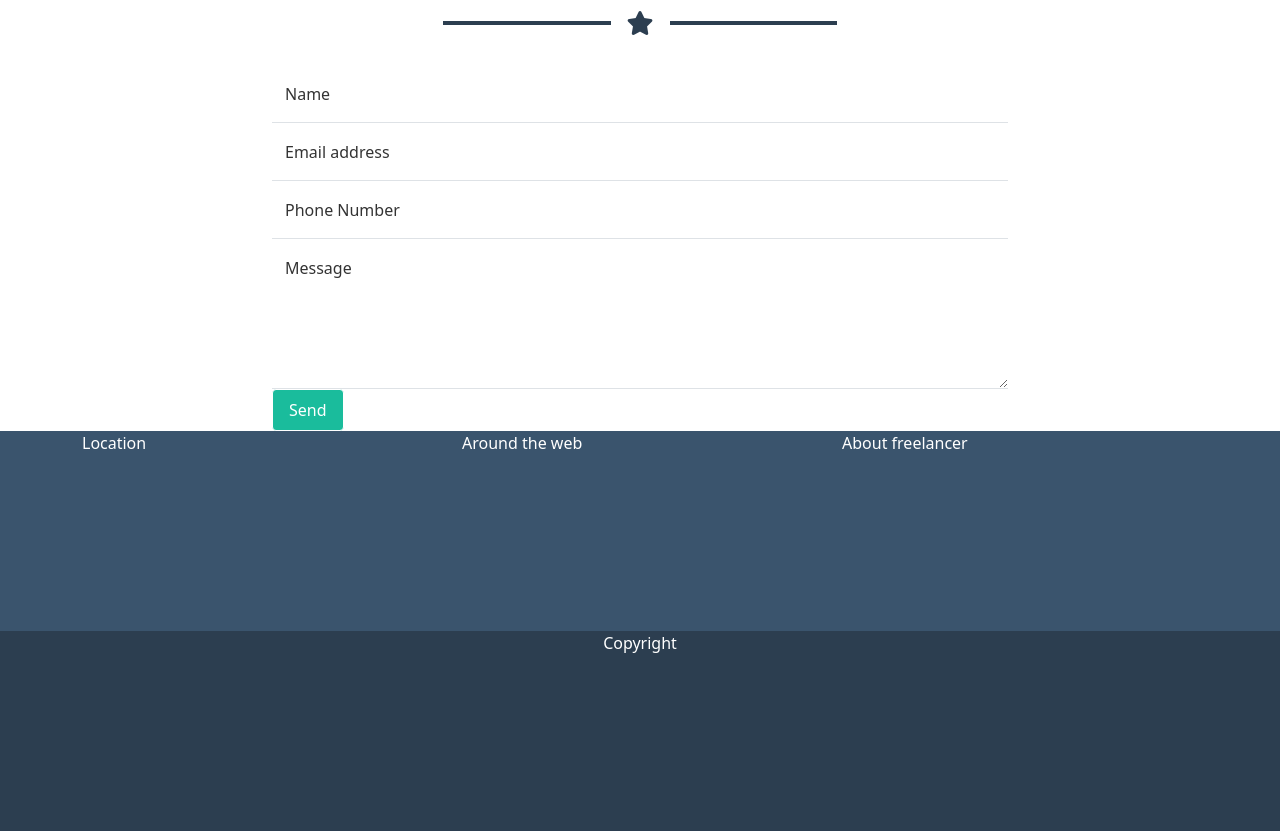
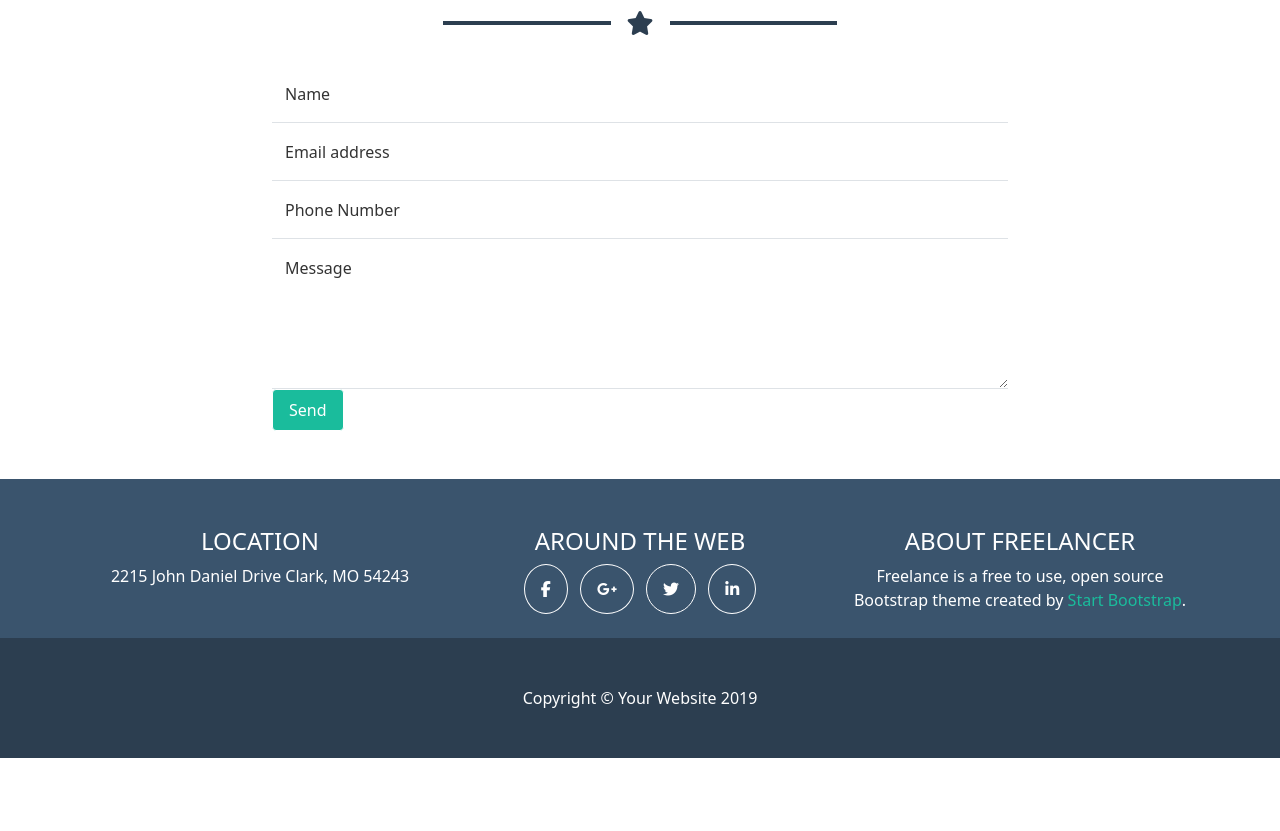
Before and after one commit to DanieleBernassola/html-css-bootstrap-freelancer, a plain HTML site: page index.html in a window 1280 px wide. Shown: the part 1667-2498 px from the top of the page. After the commit the page ends 2425 px from the top, so only its background shows below. Drawn offline with nearby package versions, Linux system fonts and the light colour scheme.

Commit message:
[UPD] Added content in footer

```diff
--- a/css/_partials/common.css
+++ b/css/_partials/common.css
@@ -39,6 +39,11 @@ main section .db-star:nth-child(even){
 #floatingTextarea{
     height: 150px;
 }
+
+span a{
+    text-decoration: none;
+    color: var(--primary-color);
+}
 /* FINE CLASSI MAIN */
 /* INIZIO CLASSI UTILITY */
 .db-border-white{
--- a/css/_partials/components/social-link.css
+++ b/css/_partials/components/social-link.css
@@ -0,0 +1,6 @@
+.db-social{
+    border: 1px solid white;
+    border-radius: 50%;
+    padding: 1rem;
+    margin: 0 0.25rem;
+}
--- a/index.html
+++ b/index.html
@@ -162,7 +162,7 @@
                                 <label for="floatingTextarea">Message</label>
                               </div>
                         </div>
-                        <div class="col-8">
+                        <div class="col-8 mb-5">
                             <button class="db-btn db-btn-aqua">Send</button>
                         </div>
                     </div>
@@ -175,10 +175,28 @@
             <!-- TOP FOOTER -->
             <div class="container-fluid db-bg-lightgray">
                 <div class="container">
-                    <div class="row">
-                        <div class="col-12 col-md-4 db-height-200">Location</div>
-                        <div class="col-12 col-md-4 db-height-200">Around the web</div>
-                        <div class="col-12 col-md-4 db-height-200">About freelancer</div>
+                    <div class="row pt-5">
+                        <div class="col-12 col-md-4 text-center">
+                            <div class="content mb-4">
+                                <h4 class="text-uppercase">Location</h4>
+                                <p>2215 John Daniel Drive Clark, MO 54243</p>
+                            </div>
+                        </div>
+                        <div class="col-12 col-md-4 text-center">
+                            <div class="content mb-4">
+                                <h4 class="text-uppercase">Around the web</h4>
+                                <i class="fa-brands fa-facebook-f db-social"></i>
+                                <i class="fa-brands fa-google-plus-g db-social"></i>
+                                <i class="fa-brands fa-twitter db-social"></i>
+                                <i class="fa-brands fa-linkedin-in db-social"></i>
+                            </div>
+                        </div>
+                        <div class="col-12 col-md-4 text-center">
+                            <div class="content mb-4">
+                                <h4 class="text-uppercase">About freelancer</h4>
+                                <p>Freelance is a free to use, open source Bootstrap theme created by <span><a href="#">Start Bootstrap</a></span>.</p>
+                            </div>
+                        </div>
                     </div>
                 </div>
             </div>
@@ -186,7 +204,7 @@
             <!-- BOTTOM FOOTER -->
             <div class="container">
                 <div class="row">
-                    <div class="col db-height-200 text-center">Copyright</div>
+                    <div class="col text-center py-5">Copyright &copy; Your Website 2019</div>
                 </div>
             </div>
         </footer>
```
